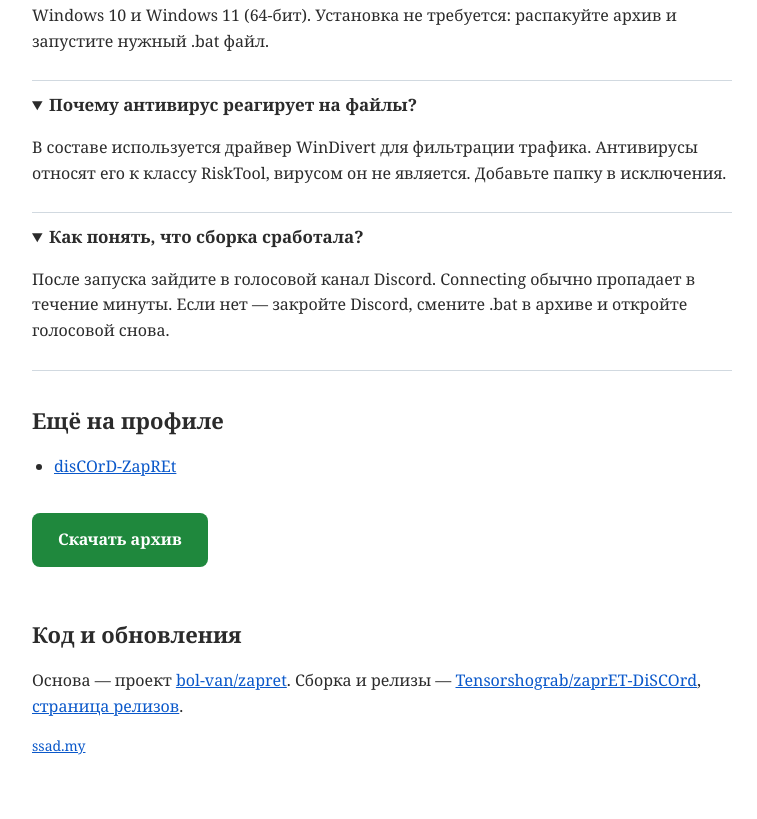
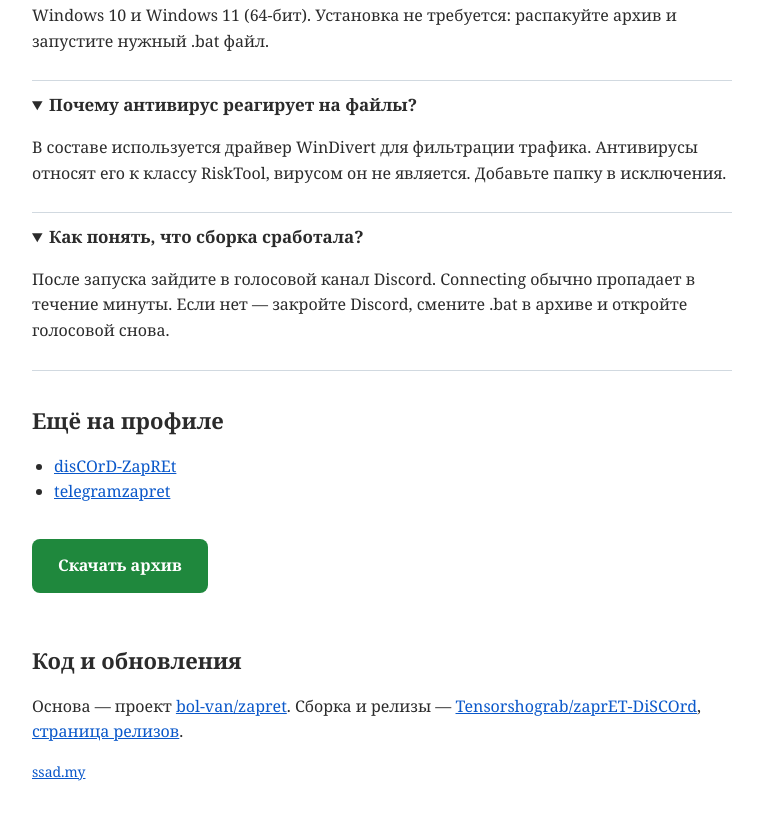
Before and after one commit to Tensorshograb/zaprET-DiSCOrd, a plain HTML site: page docs/index.html in a window 1280 px wide. Shown: the part 1617-2436 px from the top of the page, without its empty margins (258-1015 px from the left). Drawn offline with Linux system fonts and the light colour scheme.

Commit message:
Refresh documentation

```diff
--- a/docs/index.html
+++ b/docs/index.html
@@ -90,6 +90,7 @@
   <h2>Ещё на профиле</h2>
   <ul>
     <li><a href="https://github.com/Tensorshograb/disCOrD-ZapREt">disCOrD-ZapREt</a></li>
+    <li><a href="https://github.com/Tensorshograb/telegramzapret">telegramzapret</a></li>
   </ul>
 
 
```
